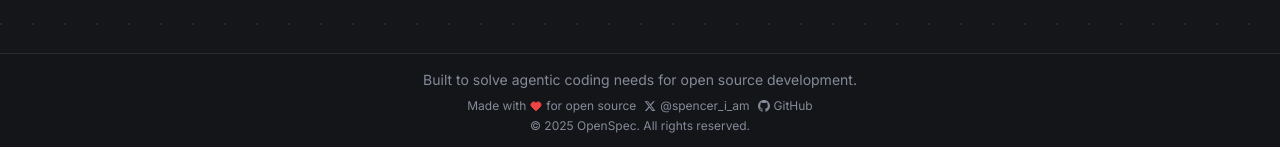
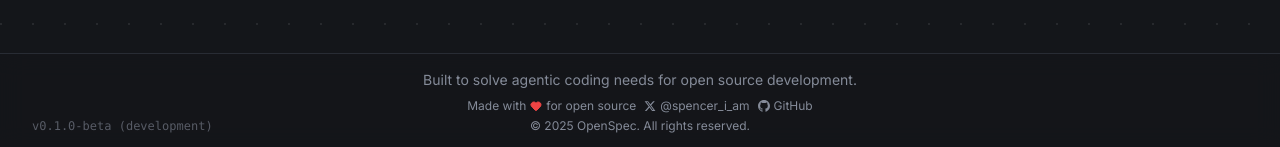
Before and after one commit to spenceriam/OpenSpec, a Next.js app: page / in a window 1280 px wide. Shown: the part 650-797 px from the top of the page. Built offline with nearby package versions, Linux system fonts and the light colour scheme.

Commit message:
feat: add version tracking system and footer version display

```diff
--- a/components/Footer.tsx
+++ b/components/Footer.tsx
@@ -3,6 +3,7 @@
 import { Badge } from '@/components/ui/badge'
 import { Zap, Heart } from 'lucide-react'
 import Link from 'next/link'
+import { VERSION_DISPLAY, GIT_COMMIT } from '@/lib/version'
 
 interface FooterProps {
   className?: string
@@ -14,6 +15,18 @@ export default function Footer({ className = '' }: FooterProps) {
   return (
     <footer className={`border-t bg-background/80 backdrop-blur-md supports-[backdrop-filter]:bg-background/60 border-border ${className}`}>
       <div className="mx-auto max-w-7xl px-6 py-4 lg:px-8">
+        <div className="relative">
+          {/* Version info - bottom left */}
+          <div className="absolute left-0 bottom-0 text-xs text-muted-foreground/60">
+            <span
+              title={`Git commit: ${GIT_COMMIT}`}
+              className="font-mono hover:text-muted-foreground transition-colors cursor-help"
+            >
+              {VERSION_DISPLAY}
+            </span>
+          </div>
+
+          {/* Main content - centered */}
           <div className="flex flex-col items-center space-y-2">
             <div className="flex flex-col items-center space-y-2">
               <p className="text-sm text-muted-foreground">
@@ -54,6 +67,7 @@ export default function Footer({ className = '' }: FooterProps) {
             </div>
           </div>
         </div>
+      </div>
     </footer>
   )
 }
--- /dev/null
+++ b/lib/version.ts
@@ -0,0 +1,40 @@
+// OpenSpec Version Information
+// This file should be updated with each release
+
+export const VERSION = {
+  major: 0,
+  minor: 1,
+  patch: 0,
+  // Pre-release identifiers: alpha, beta, rc, or null for stable
+  prerelease: 'beta',
+  // Build metadata (optional)
+  build: null,
+} as const
+
+export const VERSION_STRING = (() => {
+  const base = `${VERSION.major}.${VERSION.minor}.${VERSION.patch}`
+  const prerelease = VERSION.prerelease ? `-${VERSION.prerelease}` : ''
+  const build = VERSION.build ? `+${VERSION.build}` : ''
+  return `${base}${prerelease}${build}`
+})()
+
+export const VERSION_DISPLAY = (() => {
+  const version = VERSION_STRING
+  const env = process.env.NODE_ENV === 'production' ? '' : ` (${process.env.NODE_ENV})`
+  return `v${version}${env}`
+})()
+
+// Git commit hash (if available in build environment)
+export const GIT_COMMIT = process.env.VERCEL_GIT_COMMIT_SHA?.slice(0, 7) || 'unknown'
+
+// Build date
+export const BUILD_DATE = process.env.BUILD_DATE || new Date().toISOString().split('T')[0]
+
+// Full version info for debugging
+export const VERSION_INFO = {
+  version: VERSION_STRING,
+  display: VERSION_DISPLAY,
+  commit: GIT_COMMIT,
+  buildDate: BUILD_DATE,
+  env: process.env.NODE_ENV || 'development'
+}
```
Also changed, not shown: 1 other file (tests, documents, lock files or other folders). Lines whose indentation alone changed are shown as unchanged.
